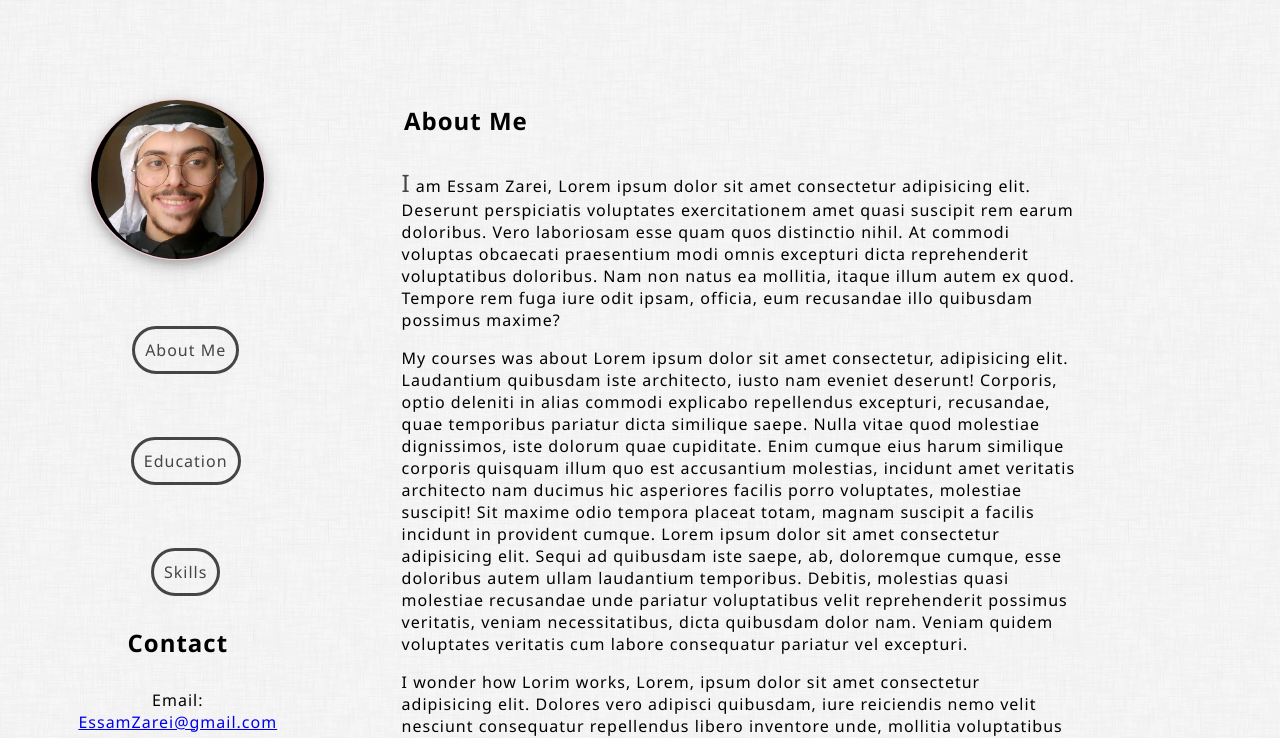
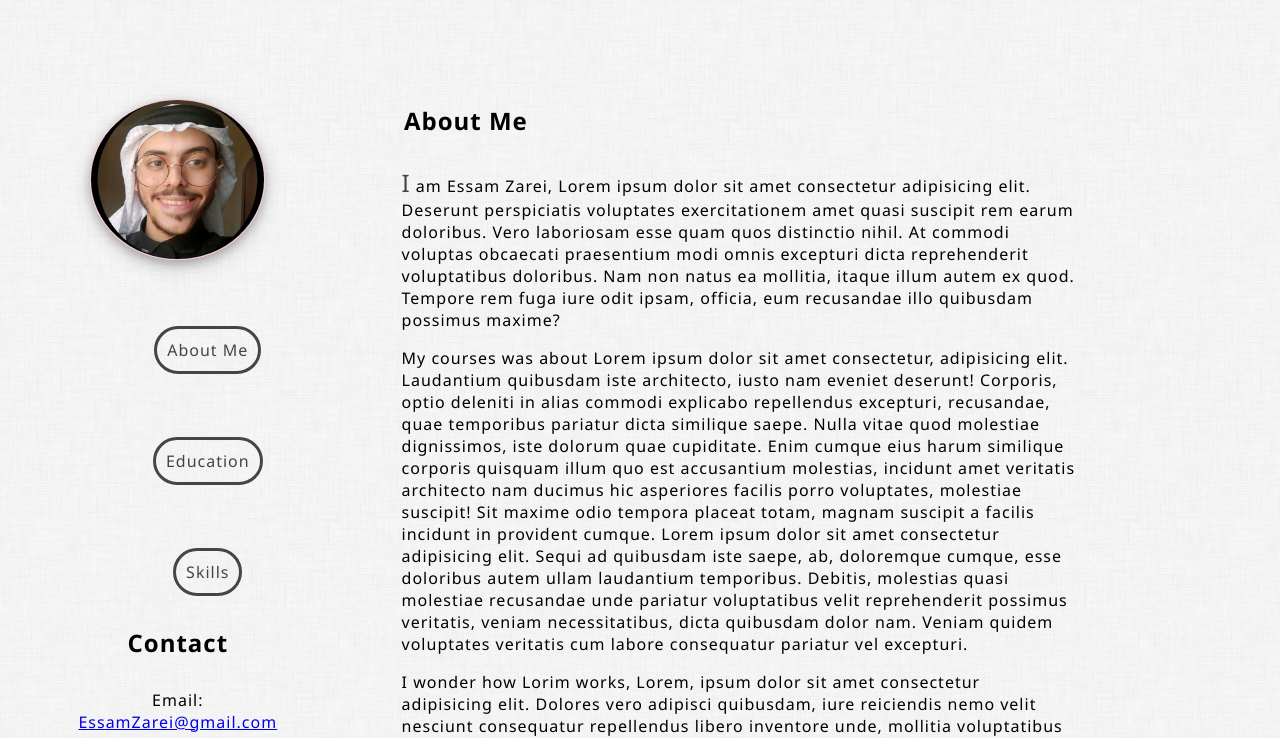
Before and after one commit to EssamZarei/405-Assignment1, a plain HTML site: page index.html in a window 1280 px wide. Shown: the part 89-827 px from the top of the page. Drawn offline with Linux system fonts and the light colour scheme.

Commit message:
Update styling.css

```diff
--- a/styling.css
+++ b/styling.css
@@ -216,7 +216,7 @@ main {
     width: 100%;
     margin-left: auto;
     margin-right: auto;
-    margin-left: -8%;
+    margin-left: 0%;
 }
 
 #ul-page-internal-links li a {
```
